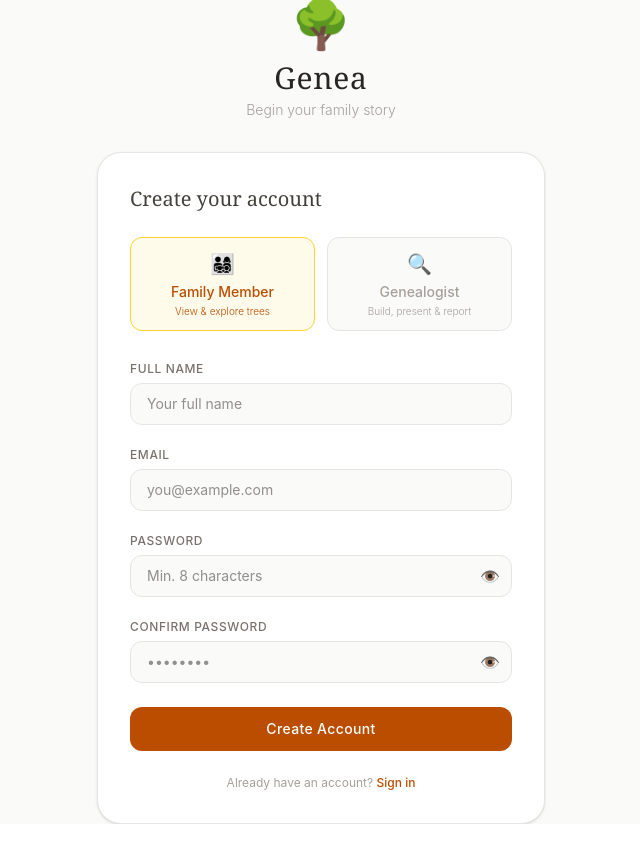
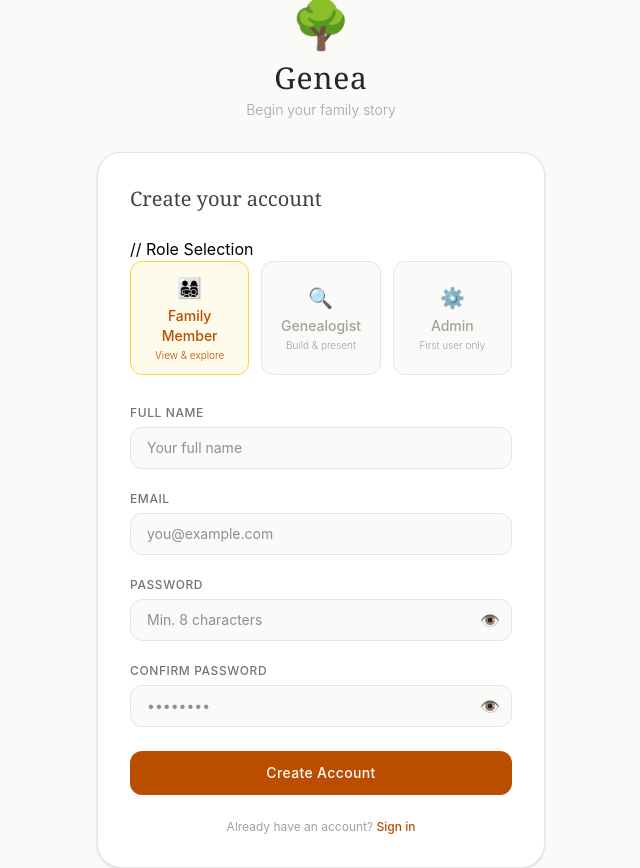
Before and after one commit to desivar/genea-saas-platform, a React (Vite) app in the folder frontend/: page /register in a window 1280 px wide. Shown: the whole page, without its empty margins (319-959 px from the left). Before the commit the page ends 824 px from the top, so only its background shows below. Built offline with nearby package versions, Linux system fonts and the light colour scheme.

Commit message:
changed role selector

```diff
--- a/frontend/src/pages/RegisterPage.tsx
+++ b/frontend/src/pages/RegisterPage.tsx
@@ -92,8 +92,8 @@ export default function RegisterPage() {
         <div className="bg-white rounded-3xl border border-stone-200 shadow-sm p-8">
           <h2 className="font-serif text-xl text-stone-700 mb-6">Create your account</h2>
 
-          {/* Role Selector */}
-          <div className="grid grid-cols-2 gap-3 mb-6">
+    // Role Selection
+<div className="grid grid-cols-3 gap-3 mb-6">
   <button
     type="button"
     onClick={() => setForm({ ...form, role: 'user' })}
@@ -105,7 +105,7 @@ export default function RegisterPage() {
   >
     <div className="text-xl mb-1">👨‍👩‍👧‍👦</div>
     <div>Family Member</div>
-              <div className="text-[10px] font-light mt-0.5">View & explore trees</div>
+    <div className="text-[10px] font-light mt-0.5">View & explore</div>
   </button>
 
   <button
@@ -119,7 +119,21 @@ export default function RegisterPage() {
   >
     <div className="text-xl mb-1">🔍</div>
     <div>Genealogist</div>
-              <div className="text-[10px] font-light mt-0.5">Build, present & report</div>
+    <div className="text-[10px] font-light mt-0.5">Build & present</div>
+  </button>
+
+  <button
+    type="button"
+    onClick={() => setForm({ ...form, role: 'admin' as any })}
+    className={`p-3 rounded-xl border text-sm font-medium transition-all ${
+      (form.role as string) === 'admin'
+        ? 'bg-rose-50 border-rose-300 text-rose-700'
+        : 'bg-stone-50 border-stone-200 text-stone-400'
+    }`}
+  >
+    <div className="text-xl mb-1">⚙️</div>
+    <div>Admin</div>
+    <div className="text-[10px] font-light mt-0.5">First user only</div>
   </button>
 </div>
 
```
Lines whose indentation alone changed are shown as unchanged.
